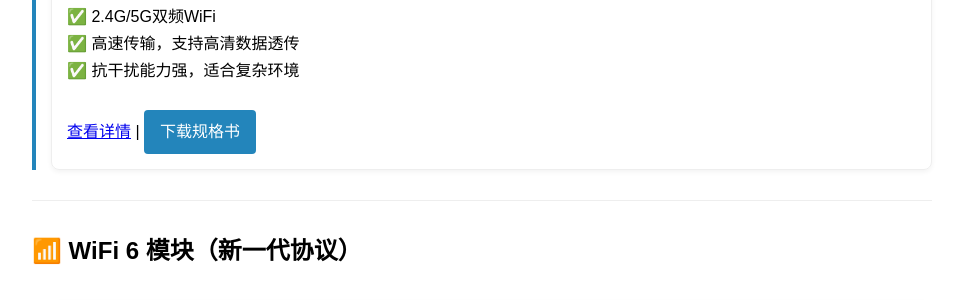
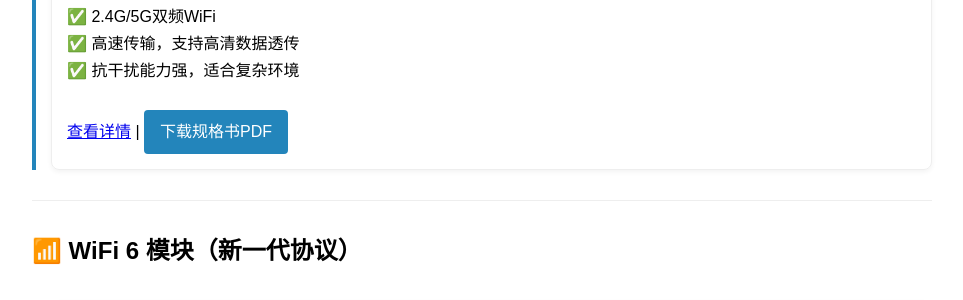
Before and after one commit to electechhander-maker/handler.github.io, a Jekyll site: the page built from index.md, in a window 1280 px wide. Shown: the part 993-1293 px from the top of the page, without its empty margins (158-1121 px from the left). Built offline with Jekyll 4.4.1, drawn with Linux system fonts in a browser that asks for light colours.

Commit message:
Update index.md

```diff
--- a/index.md
+++ b/index.md
@@ -40,7 +40,7 @@
     ✅ 高速传输，支持高清数据透传<br>
     ✅ 抗干扰能力强，适合复杂环境</p>
     <a href="{{ site.baseurl }}/products/wifi5-model1.html">查看详情</a> |
-    <a href="{{ site.baseurl }}/assets/datasheets/wifi5-model1.pdf" class="download-btn" download>下载规格书</a>
+    <a href="{{ site.baseurl }}/assets/datasheets/6221ASRC.pdf" class="download-btn" download="Fn-Link_6221ASRC-0L_datasheet.pdf">下载规格书PDF</a>
   </div>
 </div>
 
```
